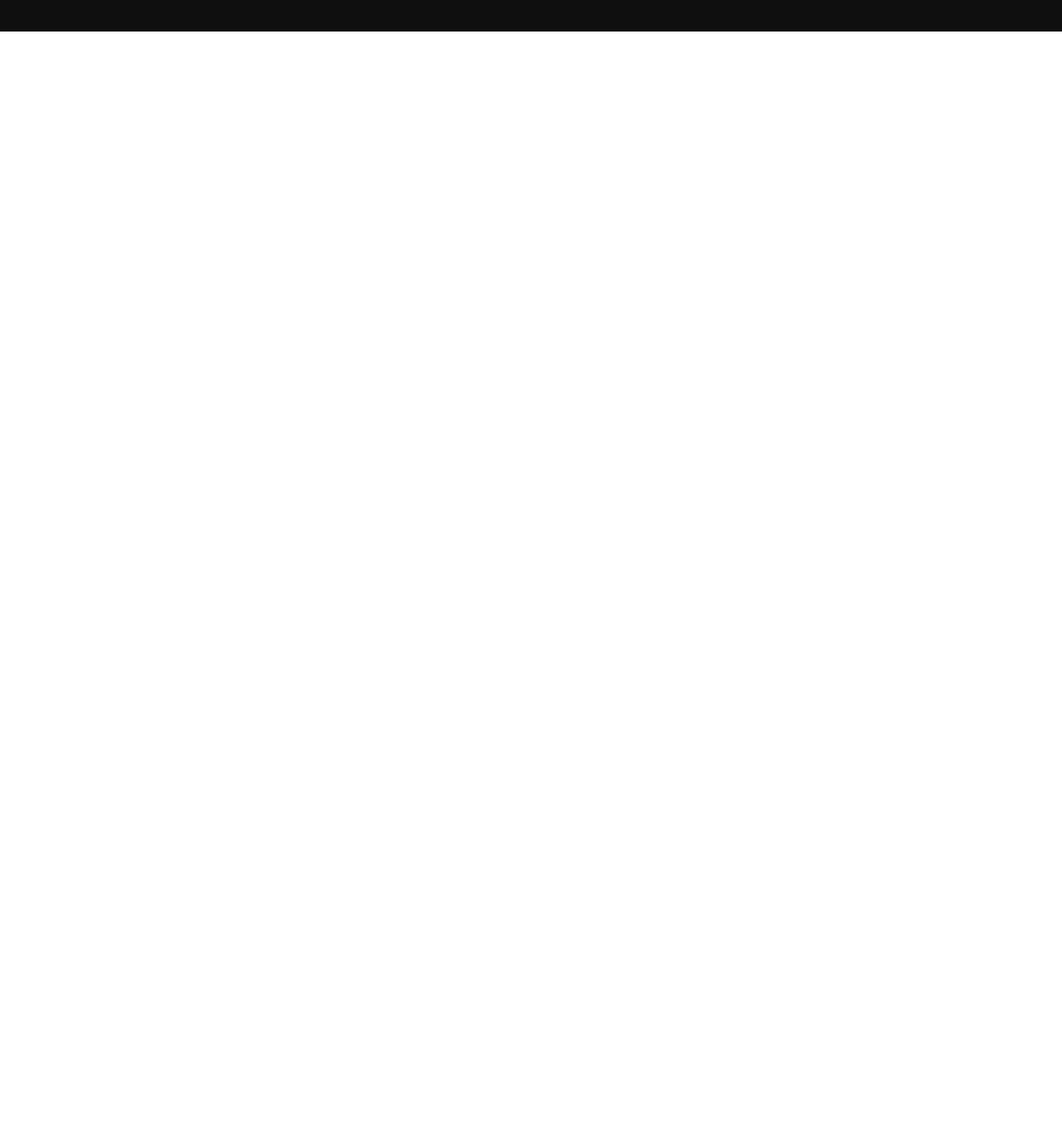
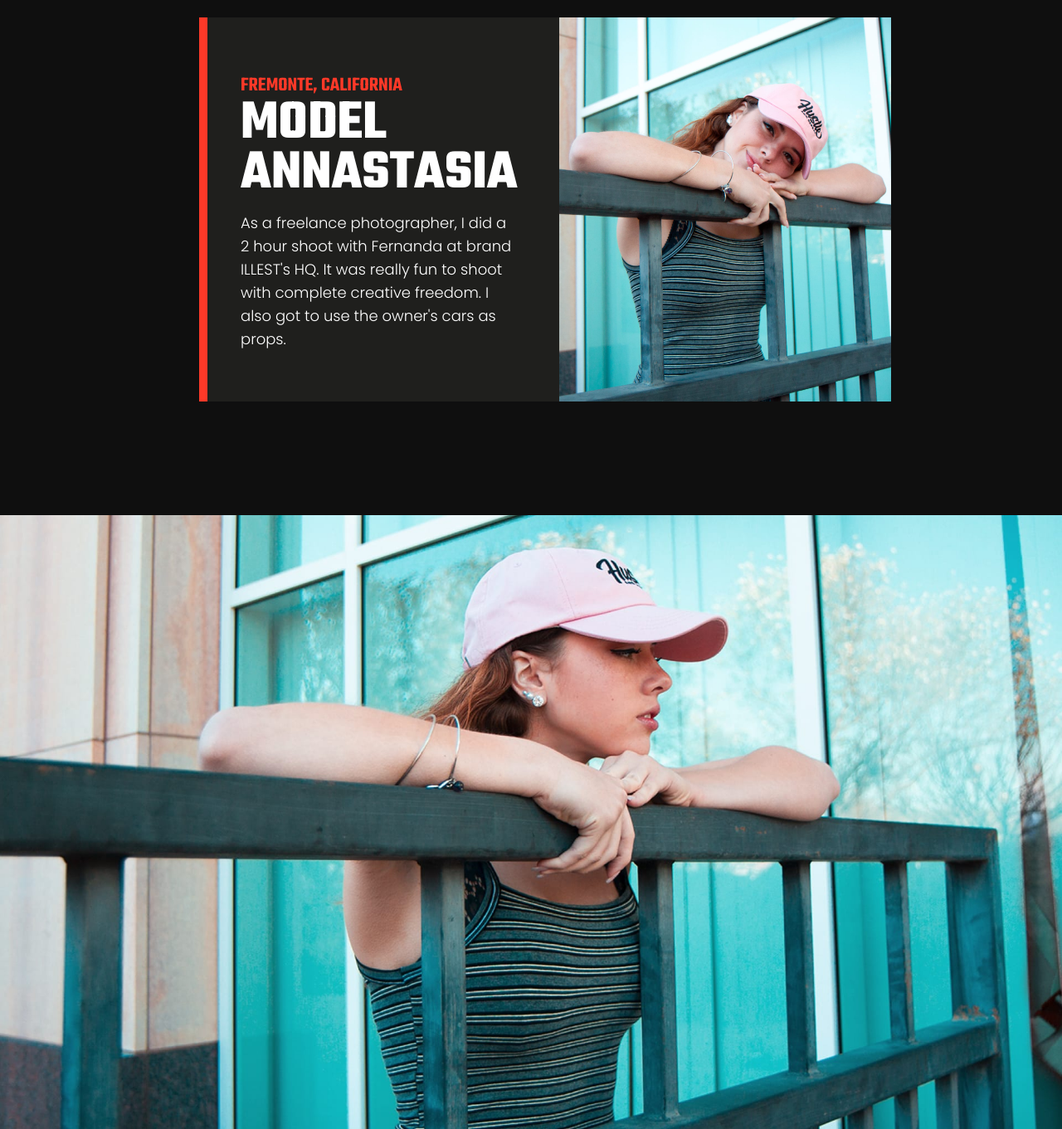
Before and after one commit to freddycdesign/fc-photography, a plain HTML site: page index.html in a window 1280 px wide. Shown: the part 9112-10473 px from the top of the page at 83% size. Before the commit the page ends 9150 px from the top, so only its background shows below. Drawn offline with Linux system fonts and the light colour scheme.

Commit message:
hustle section images

```diff
--- a/index.html
+++ b/index.html
@@ -168,6 +168,28 @@
             <img class="hustle-card" srcset="assets/images/hustle_card_2_large_2x.jpg">
             <img class="hustle-card" srcset="assets/images/hustle_card_3_large_2x.jpg">
         </div>
+        <div id="illest-card-container">
+            <div id="illest-card">
+                <div id="illest-card-text">
+                    <h3 class="teko-semibold h3-card">FREMONTE, CALIFORNIA</h3>
+                    <h1 class="teko-bold h1-card">MODEL ANNASTASIA</h1>
+                    <p class="poppins-regular p-card">
+                        As a freelance photographer, I did a 2 hour shoot with Fernanda at brand ILLEST's HQ. It was
+                        really
+                        fun to shoot with complete creative freedom. I also got to use the owner's cars as props.</p>
+                </div>
+                <img id="illest-portrait" src="assets/images/hustle_portrait_large_2x.jpg" alt="">
+            </div>
+        </div>
+        <div class="hero-container">
+            <img class="hero-image" src="assets/images/hustle_hero_2_large.jpg"
+                srcset="assets/images/hustle_hero_2_large_2x.jpg 2x, assets/images/hustle_hero_2_large.jpg 1x"
+                sizes="(max-width: 768px) 100vw, 1920px" alt="Personal Hero Image">
+        </div>
+        <div id="personal-cards-top">
+            <img class="personal-card-images" srcset="assets/images/hustle_card_4_large_2x.jpg">
+            <img class="personal-card-images" srcset="assets/images/hustle_card_5_large_2x.jpg">
+        </div>
     </div>
     <script src="script.js"></script>
 </body>
--- a/style.css
+++ b/style.css
@@ -350,7 +350,7 @@ button {
 
 #hustle-card-container {
     display: flex;
-    width: 97%;
+    width: 94%;
     max-width: 1920px;
     margin: 40px;
     margin-left: auto;
@@ -362,7 +362,6 @@ button {
 .hustle-card {
     flex: 1 1 auto;
     width: 200px;
-    border-radius: 8px;
 }
 
 @media (max-width: 800px) {
```
